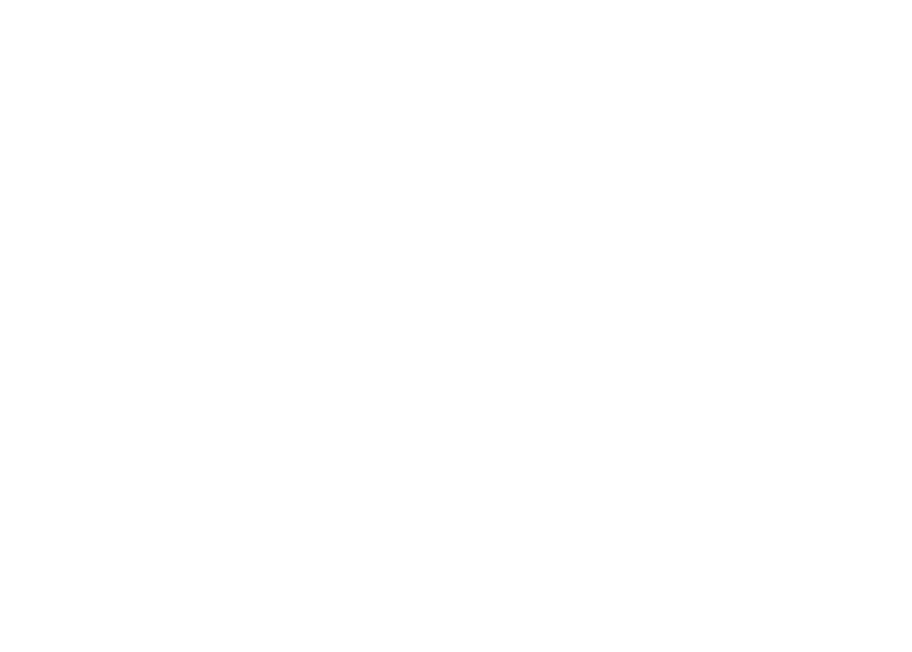
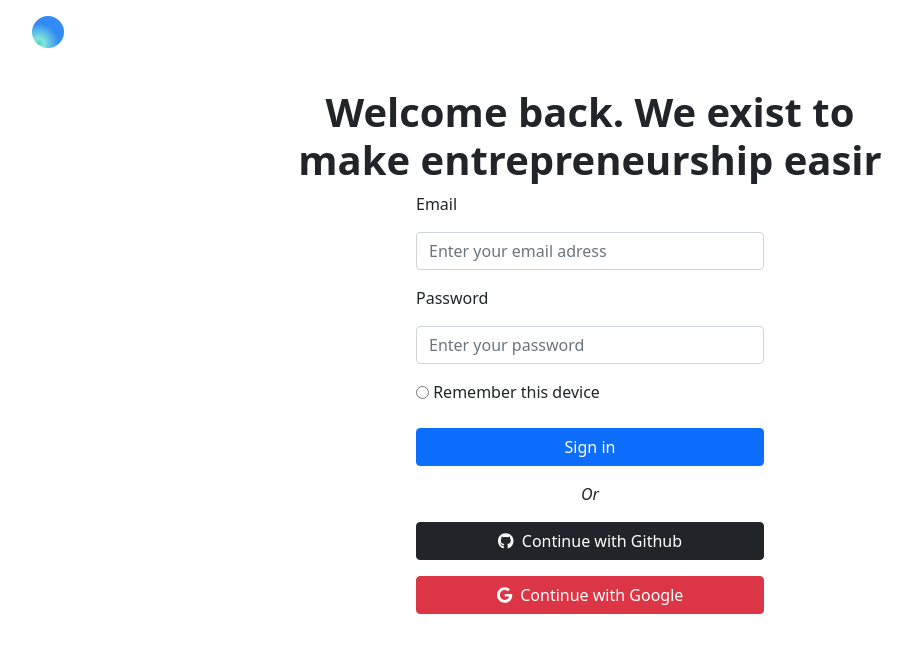
Before and after one commit to Samuelcodingg/challenge-induccion, a React (Create React App) app: page /auth/login in a window 1280 px wide. Shown: the top 652 px of the page, without its empty margins (50-962 px from the left). Built offline with nearby package versions, Linux system fonts and the light colour scheme.

Commit message:
layouting login form done

```diff
--- a/public/index.html
+++ b/public/index.html
@@ -10,34 +10,13 @@
       content="Web site created using create-react-app"
     />
     <link rel="apple-touch-icon" href="%PUBLIC_URL%/logo192.png" />
-    <!--
-      manifest.json provides metadata used when your web app is installed on a
-      user's mobile device or desktop. See https://developers.google.com/web/fundamentals/web-app-manifest/
-    -->
     <link rel="manifest" href="%PUBLIC_URL%/manifest.json" />
-    <!--
-      Notice the use of %PUBLIC_URL% in the tags above.
-      It will be replaced with the URL of the `public` folder during the build.
-      Only files inside the `public` folder can be referenced from the HTML.
-
-      Unlike "/favicon.ico" or "favicon.ico", "%PUBLIC_URL%/favicon.ico" will
-      work correctly both with client-side routing and a non-root public URL.
-      Learn how to configure a non-root public URL by running `npm run build`.
-    -->
     <title>React App</title>
   </head>
   <body>
     <noscript>You need to enable JavaScript to run this app.</noscript>
     <div id="root"></div>
-    <!--
-      This HTML file is a template.
-      If you open it directly in the browser, you will see an empty page.
 
-      You can add webfonts, meta tags, or analytics to this file.
-      The build step will place the bundled scripts into the <body> tag.
-
-      To begin the development, run `npm start` or `yarn start`.
-      To create a production bundle, use `npm run build` or `yarn build`.
-    -->
+    <script src="https://cdnjs.cloudflare.com/ajax/libs/font-awesome/6.0.0/js/all.min.js" integrity="sha512-yFjZbTYRCJodnuyGlsKamNE/LlEaEAxSUDe5+u61mV8zzqJVFOH7TnULE2/PP/l5vKWpUNnF4VGVkXh3MjgLsg==" crossorigin="anonymous" referrerpolicy="no-referrer"></script>
   </body>
 </html>
--- /dev/null
+++ b/src/components/authenticationpage/AuthPage.js
@@ -0,0 +1,29 @@
+import React from 'react';
+import { Link, useParams } from 'react-router-dom';
+import { LoginForm } from './LoginForm';
+import { RegisterForm } from './RegisterForm';
+
+
+export const AuthPage = () => {
+
+    const { type } = useParams();
+
+    return (
+        <div>
+            <div className='container py-3'>
+                <Link
+                    to="/"
+                >
+                    <div className="logo">
+
+                    </div>
+                </Link>
+            </div>
+
+            <div className='container d-flex justify-content-center align-items-center'>
+                { type === 'login' ? <LoginForm /> : <RegisterForm /> }
+            </div>
+
+        </div>
+    )
+}
--- /dev/null
+++ b/src/components/authenticationpage/LoginForm.js
@@ -0,0 +1,55 @@
+import React from 'react';
+
+export const LoginForm = () => {
+  return (
+    <div>
+
+        <div className='container my-4'>
+            <div className='row'>
+                <h1 className='col-md-7 text-center mx-auto fw-800'>
+                    Welcome back. We exist to make entrepreneurship easir
+                </h1>
+            </div>
+            <div className='row'>
+
+                <form className='col-md-4 mx-auto'>
+                    <div className='form-group'>
+                        <p>
+                            Email
+                        </p>
+                        <input type="email" className='form-control' placeholder='Enter your email adress' />
+                    </div>
+                    <div className='form-group mt-3'>
+                        <p>
+                            Password
+                        </p>
+                        <input type="password" className='form-control' placeholder='Enter your password' />
+                    </div>
+                    <div className='form-group mt-3 d-flex align-items-center'>
+                        <input type="radio" name="Remember" /> &nbsp;
+                        <label for="remember" >Remember this device</label>
+                    </div>
+                    <div className='form-group mt-4'>
+                        <button className='btn btn-primary w-100'>
+                            Sign in
+                        </button>
+                    </div>
+                    <p className='fst-italic text-center mt-3'>Or</p>
+                    <div className='form-group mt-3'>
+                        <button className='btn btn-dark w-100'>
+                            <i className="fa-brands fa-github"></i>
+                            &nbsp;
+                            Continue with Github
+                        </button>
+                        <button className='btn btn-danger w-100 mt-3'>
+                            <i className="fa-brands fa-google"></i>
+                            &nbsp;
+                            Continue with Google
+                        </button>
+                    </div>
+                </form>
+            </div>
+        </div>
+    </div>
+  )
+}
--- /dev/null
+++ b/src/components/authenticationpage/RegisterForm.js
@@ -0,0 +1,7 @@
+import React from 'react';
+
+export const RegisterForm = () => {
+  return (
+    <div>RegisterForm</div>
+  )
+}
--- a/src/components/ui/Navbar.js
+++ b/src/components/ui/Navbar.js
@@ -41,8 +41,16 @@
           </div>
         </Link>
         <div>
-          <button className="btn btn-light me-4">Sign in</button>
-          <button className="btn btn-dark" id='signup'>Sign up &#8594;</button>
+          <Link
+            to="/auth/login"
+          >
+            <button className="btn btn-light me-4">Sign in</button>
+          </Link>
+          <Link
+            to="/auth/register"
+          >
+            <button className="btn btn-dark" id='signup'>Sign up &#8594;</button>
+          </Link>
         </div>
       </nav>
     </div>
--- a/src/routers/AppRouter.js
+++ b/src/routers/AppRouter.js
@@ -4,6 +4,7 @@
     Route,
     Switch
 } from 'react-router-dom';
+import { AuthPage } from '../components/authenticationpage/AuthPage';
 import { HomePage } from '../components/homepage/HomePage';
 
 
@@ -14,6 +15,7 @@
         <div>
             <Switch>
                 <Route exact path="/" component={HomePage} />
+                <Route exact path="/auth/:type" component={AuthPage} />
             </Switch>
         </div>
     </Router>
```
